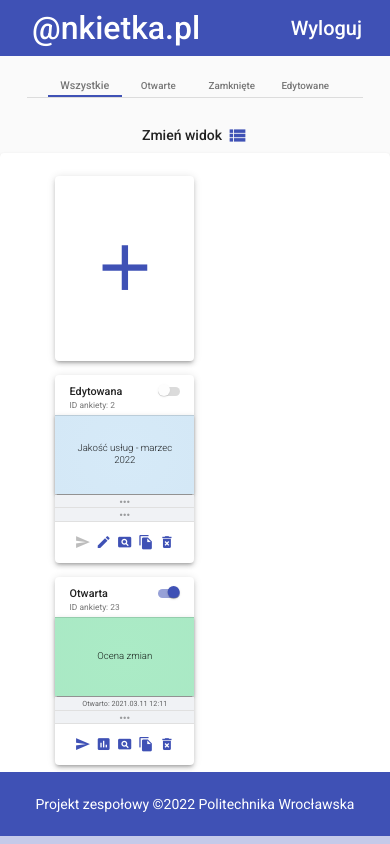
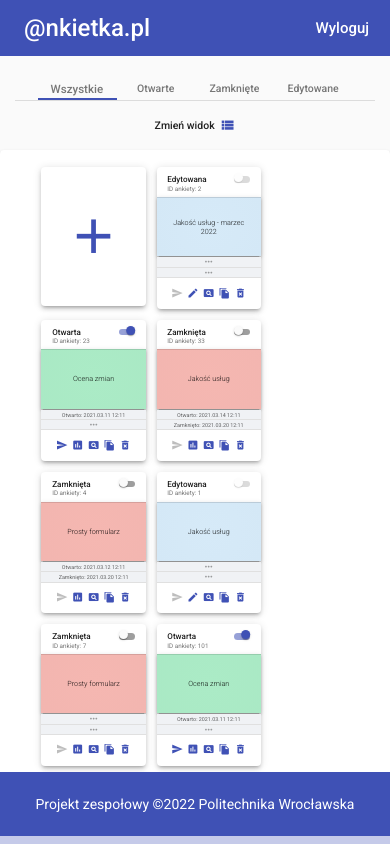
Before and after one commit to Kacper-Sleziak/Polling_App, an Angular app in the folder frontend/polling_app/: page /polls in a window 390 px wide. Built offline with nearby package versions, Linux system fonts and the light colour scheme.

Commit message:
Add button to add poll when PollsTable is displaying

```diff
--- a/frontend/polling_app/src/app/pages/polls/components/polls-table/polls-table.component.css
+++ b/frontend/polling_app/src/app/pages/polls/components/polls-table/polls-table.component.css
@@ -148,4 +148,5 @@ th.mat-header-cell:first-of-type, td.mat-cell:first-of-type, td.mat-footer-cell:
 .three-dots-icon{
     opacity: 0.6;
     line-height: 1.5em;
+    font-size: 1.5em;
 }
--- a/frontend/polling_app/src/app/pages/polls/components/polls-table/polls-table.component.html
+++ b/frontend/polling_app/src/app/pages/polls/components/polls-table/polls-table.component.html
@@ -117,7 +117,7 @@
 
       <!-- Row shown when there is no data -->
       <tr class="mat-row" *matNoDataRow>
-        <td class="mat-cell" colspan="9">
+        <td class="mat-cell" colspan="8">
           <div class="no-polls-message">
             <mat-icon>leaderboard</mat-icon>
             <div>
--- a/frontend/polling_app/src/app/pages/polls/components/polls-table/polls-table.component.ts
+++ b/frontend/polling_app/src/app/pages/polls/components/polls-table/polls-table.component.ts
@@ -74,12 +74,4 @@ export class PollsTableComponent implements OnInit, AfterViewInit{
 
     return `${lowerBound} - ${upperBound} z ${length}`;
   }
-
-  globalRippleConfig: RippleGlobalOptions = {
-    disabled: true,
-    animation: {
-      enterDuration: 0,
-      exitDuration: 0
-    }
-  };
 }
--- a/frontend/polling_app/src/app/pages/polls/polls.component.css
+++ b/frontend/polling_app/src/app/pages/polls/polls.component.css
@@ -20,7 +20,6 @@
     display: flex;
     justify-content: center;
     align-items: center;
-    padding: 0 1.5em;
     height: auto;
 }
 
@@ -29,31 +28,45 @@
     flex: 1;
 }
 
-.button-space{
+
+
+/* Buttons space (change view and add poll) */
+.buttons-space{
+    display: flex;
+    align-items: center;
+    justify-content: flex-end;
     flex: 1;
+    /* align-self: stretch; */
     font-size: 1rem;
 }
 
 /* Change view button */
-.change-view-btn{
-    float: right;
-    padding: 0 1em;
+.btn-adjust{
+    padding: 0 0.75em;
+    /* margin-top: 2em; */
     line-height: 2.5em;
     font-size: 0.875em;
 }
 
-.change-view-btn-content{
+.btn-content{
     display: flex;
     align-items: center;
     justify-content: center;
 }
 
-.change-view-btn-content .mat-icon{
+.btn-content .mat-icon{
     font-size: 1.5em;
+    margin-left: 5px;
     height: 1em;
     width: 1em;
     line-height: 1em;
 }
+
+.add-poll-btn .mat-icon{
+    font-size: 1.625em;
+}
+
+
 
 /* Status filter*/
 .status-filter{
@@ -66,14 +79,7 @@
 }
 
 
-
-
-
 @media screen and (max-width: 480px){
-    ::ng-deep .status-filter mat-tab-group {
-        /* Scale the status filter */
-        font-size: 0.7em !important;
-    }
 
     .filters-container{
         display: flex;
@@ -83,4 +89,15 @@
         /* padding: 0 1.5em; */
         height: auto;
     }
+    .buttons-space{
+        justify-content: center;
+    }
+
+    ::ng-deep mat-tab-group{
+        padding-bottom: 1em !important;
+    }
+
+    .btn-adjust{
+        margin-bottom: 1em;
+    }
 }
--- a/frontend/polling_app/src/app/pages/polls/polls.component.html
+++ b/frontend/polling_app/src/app/pages/polls/polls.component.html
@@ -7,11 +7,20 @@
         <div class="filters-container">
             <div class="free-space"></div>
             <app-status-filter class="status-filter" (tabChange)="onStatusFilterChange($event)" [labelsList]="labels"></app-status-filter>
-            <div class="button-space">
-                <button class="change-view-btn" (click)="onChangeView()" mat-button>
-                    <span class="change-view-btn-content">Zmień widok
-                        <mat-icon *ngIf="changeView === false" style="margin-left: 5px;" color="primary">view_list</mat-icon>
-                        <mat-icon *ngIf="changeView === true" style="margin-left: 5px;" color="primary">grid_view</mat-icon>
+            <div class="buttons-space">
+                <!-- Add poll button visible only when changeView === true -->
+                <button *ngIf="changeView === true" class="btn-adjust add-poll-btn" mat-button>
+                    <span class="btn-content">
+                        Utwórz ankietę
+                        <mat-icon color="primary">add</mat-icon>
+                    </span>
+                </button>
+                <!-- Change View button -->
+                <button class="btn-adjust" (click)="onChangeView()" mat-button>
+                    <span class="btn-content">
+                        Zmień widok
+                        <mat-icon *ngIf="changeView === false" color="primary">view_list</mat-icon>
+                        <mat-icon *ngIf="changeView === true" color="primary">grid_view</mat-icon>
                     </span>
                 </button>
             </div>
--- a/frontend/polling_app/src/styles.css
+++ b/frontend/polling_app/src/styles.css
@@ -2,7 +2,15 @@
 html, body {
     height: 100%;
     background-color: #c5cae9;
-    font-size: 1rem;
+    font-size: 16px;
 }
 
 body { margin: 0; font-family: Roboto, "Helvetica Neue", sans-serif; }
+
+
+@media screen and (max-width: 480px){
+
+    html{
+        font-size: 12px;
+    }
+}
```
